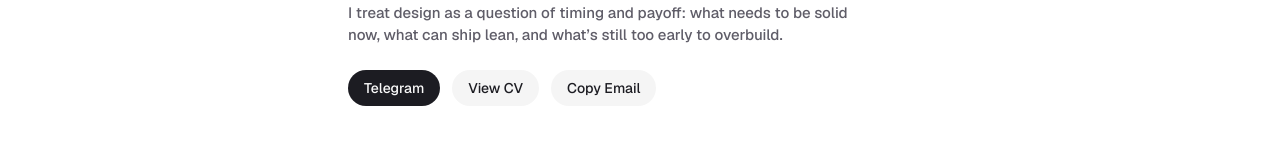
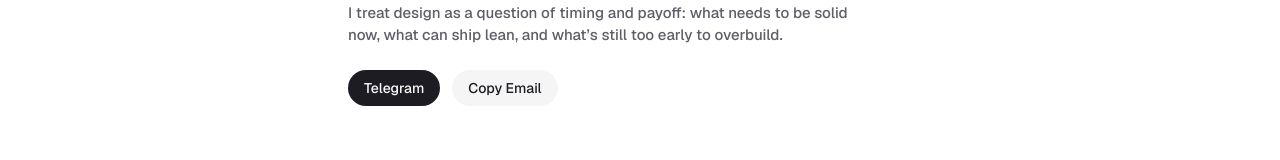
Before and after one commit to business-g/portfolio-site, a Next.js app: page / in a window 1280 px wide. Shown: the part 269-429 px from the top of the page. Built offline with nearby package versions, Linux system fonts and the light colour scheme.

Commit message:
Temporarily hide CV button

```diff
--- a/src/components/HomeActionButtons.tsx
+++ b/src/components/HomeActionButtons.tsx
@@ -98,14 +98,6 @@ export function HomeActionButtons({
         >
           {labels?.telegram ?? "Telegram"}
         </Button>
-        <Button
-          href="/cv-bogdan-kv.pdf"
-          target="_blank"
-          rel="noreferrer"
-          tone="secondary"
-        >
-          {labels?.viewCv ?? "View CV"}
-        </Button>
         <Button tone="secondary" onClick={handleCopyEmail}>
           {labels?.copyEmail ?? "Copy Email"}
         </Button>
```
